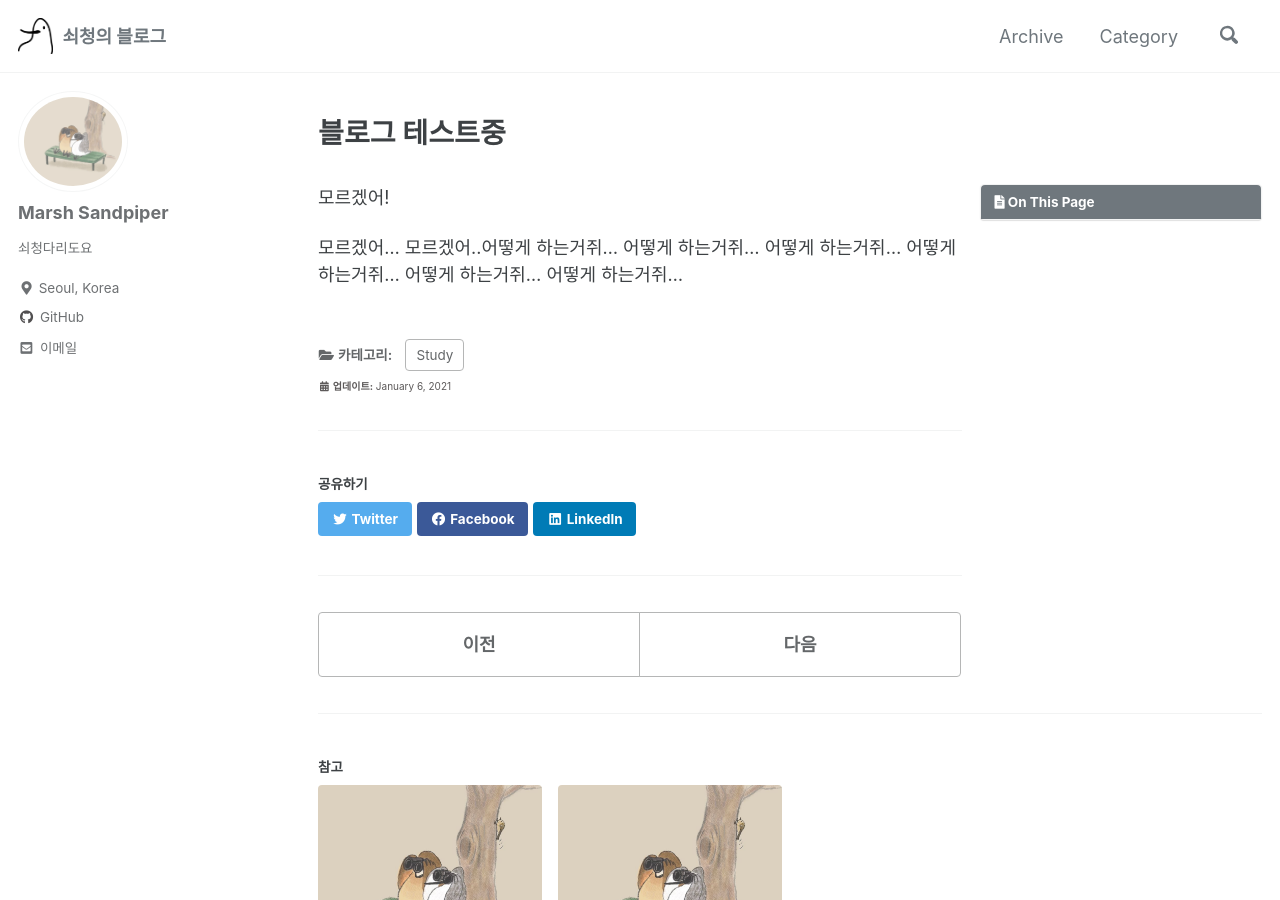
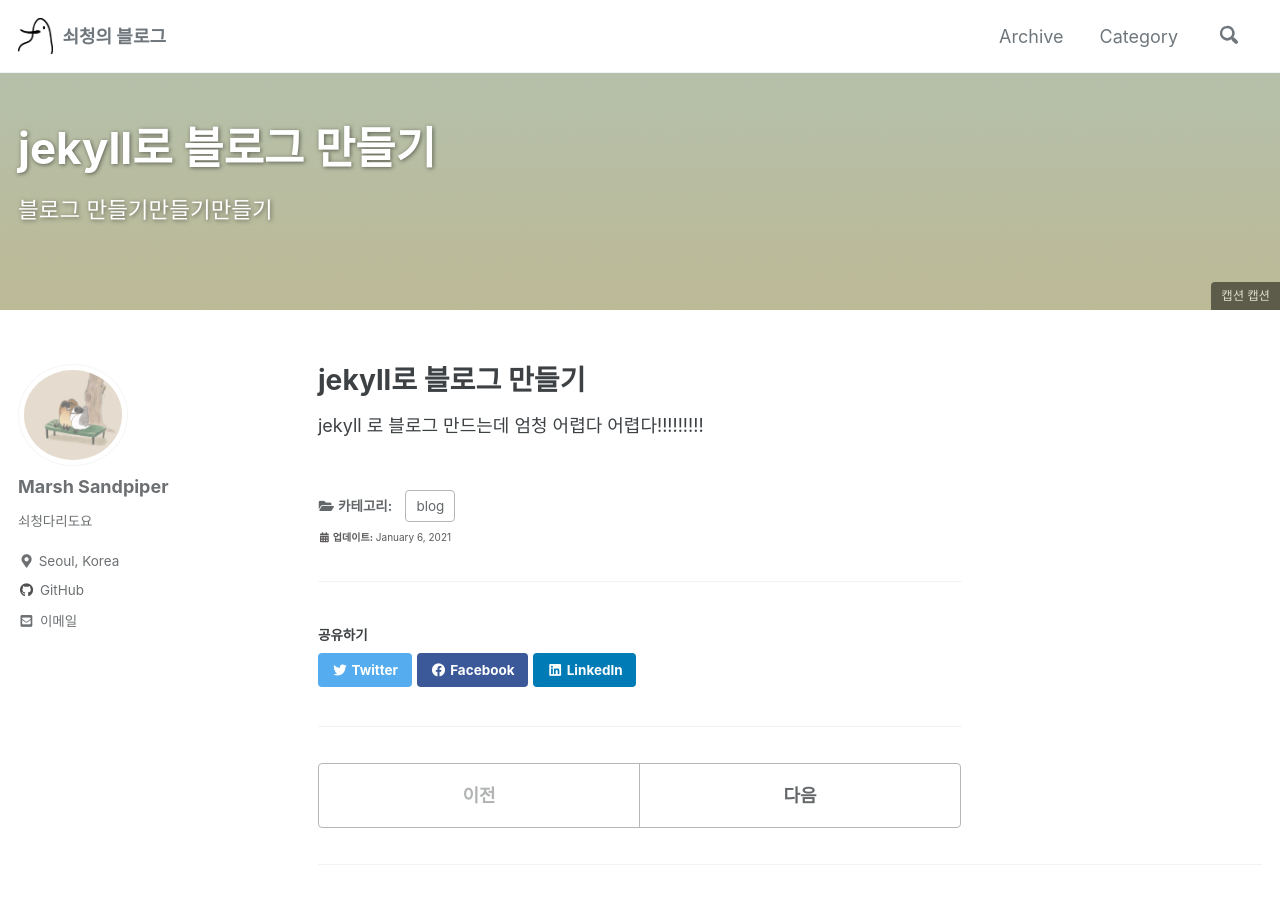
Before and after one commit to Jeong-yeon-Lee/Jeong-yeon-Lee.github.io, a Jekyll site: the page built from _posts/2021-01-06-blog-test.markdown, in a window 1280 px wide and 900 px high. Built offline with Jekyll 4.4.1, drawn with Linux system fonts in a browser that asks for light colours; cached includes are drawn as plain includes.

Commit message:
posting test

```diff
--- a/_posts/2021-01-06-blog-test.markdown
+++ b/_posts/2021-01-06-blog-test.markdown
@@ -1,18 +1,18 @@
 ---
-title: "블로그 테스트중"
-subtitle: "블로그 만들기"
-excerpt: "엄청나게 어려워!"
+title: jekyll로 블로그 만들기
+excerpt: 블로그 만들기만들기만들기
+
+header:
+  teaser: /assets/images/bird.jpg
+  overlay_image: /assets/images/blessing.png
+  overlay_filter: 0.2
+  caption: 캡션 캡션
+
 categories:
-  - Study
-date: 2021-01-06 20:30
-toc: true
-toc_sticky: true
-post-header: true
-header-img: /asset/images/bird.jpg
-# tags:
-#   - design
+  - blog
 ---
 
-모르겠어!
+# jekyll로 블로그 만들기
 
-모르겠어... 모르겠어..어떻게 하는거쥐... 어떻게 하는거쥐... 어떻게 하는거쥐... 어떻게 하는거쥐... 어떻게 하는거쥐... 어떻게 하는거쥐...
+jekyll 로 블로그 만드는데 엄청 어렵다
+어렵다!!!!!!!!!
```
Also changed, not shown: assets/images/blessing.png (renamed from assets/images/031 Blessing.png).
